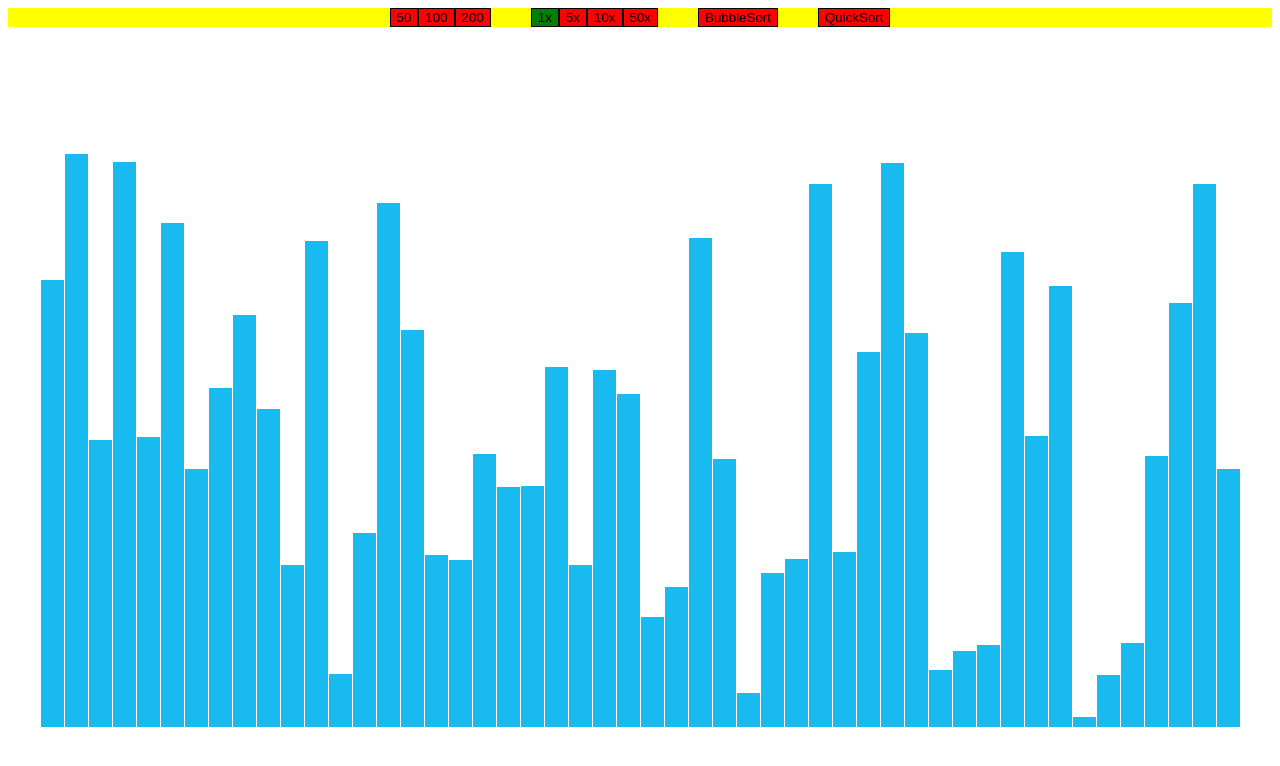
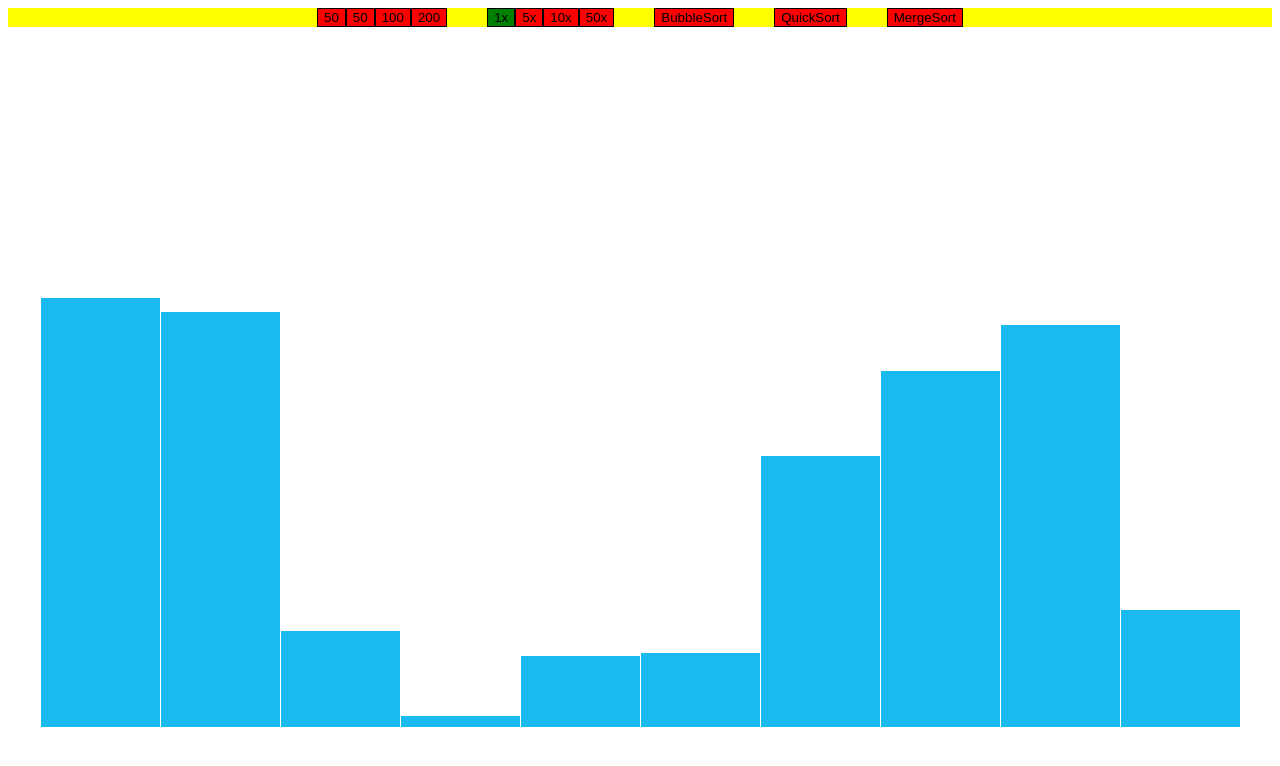
Before and after one commit to jackylauql/SortIt, a React (Create React App) app: page / in a window 1280 px wide. Shown: the top 766 px of the page. Built offline with nearby package versions, Linux system fonts and the light colour scheme.

Commit message:
Default amt of data, mergeSort Default amount of data changed to 10 Added mergeSort algo to buttonFunctions(not animated yet)

```diff
--- a/src/App.js
+++ b/src/App.js
@@ -22,7 +22,7 @@ function App() {
   }
 
   // All States
-  const [dataArray, setDataArray] = useState(generateRandomData(50))
+  const [dataArray, setDataArray] = useState(generateRandomData(10))
   const [animationSpeed, setAnimationSpeed] = useState(1)
   const [sorting, setSorting] = useState(false)
 
@@ -104,27 +104,36 @@ function App() {
 
       buttonFunctions.quickSort(arrayToSort, left, lowerIndex)
       buttonFunctions.quickSort(arrayToSort, lowerIndex + 1, right)
+    },
+
+    mergeSort: () => {
+      const mergeArrays = (leftArray, rightArray) => {
+        const mergedArray = []
+
+        while (leftArray.length && rightArray.length) {
+          if (leftArray[0].value < rightArray[0].value) {
+            mergedArray.push(leftArray.shift())
+          } else {
+            mergedArray.push(rightArray.shift())
+          }
+        }
+
+        return [...mergedArray, ...leftArray, ...rightArray]
+      }
+
+      const splitArray = (arrayToSplit) => {
+          if (arrayToSplit.length < 2) return arrayToSplit
+
+          const half = Math.floor(arrayToSplit.length / 2)
+
+          const halfArray = arrayToSplit.splice(0, half)
+
+          return mergeArrays(splitArray(halfArray), splitArray(arrayToSplit))
+      }
+
+      const sortedArray = splitArray(dataArray)
+      setDataArray(sortedArray)
     }
-
-    // quickSort: async (arrayToSort, left, right) => {
-    //   if (arrayToSort.length === 1) return
-    //   setSorting(true)
-
-    //   const pivot = arrayToSort[arrayToSort.length - 1]
-    //   let lowerIndex = 0
-    //   for (let i = 0; i < arrayToSort.length; i ++) {
-    //     if (arrayToSort[i] < pivot) {
-    //       const temp = arrayToSort[i]
-    //       arrayToSort[i] = arrayToSort[lowerIndex]
-    //       arrayToSort[lowerIndex] = temp
-    //       lowerIndex += 1
-    //     }
-    //   }
-    //   arrayToSort[arrayToSort.length - 1] = arrayToSort[lowerIndex]
-    //   arrayToSort[lowerIndex] = pivot
-
-    //   quickSort()
-    // }
   }
 
   return (
--- a/src/components/NavigationBar.js
+++ b/src/components/NavigationBar.js
@@ -9,6 +9,7 @@ const NavigationBar = ({ sorting, animationSpeed, buttonFunctions }) => {
             width:'100%'
         }}>
             <span style={{margin:'0 20px'}} className='buttonColumn'>
+                <NavigationButtons sorting={sorting} text={'50'} onClick={() => buttonFunctions.randomizeData(10)}/>
                 <NavigationButtons sorting={sorting} text={'50'} onClick={() => buttonFunctions.randomizeData(50)}/>
                 <NavigationButtons sorting={sorting} text={'100'} onClick={() => buttonFunctions.randomizeData(100)}/>
                 <NavigationButtons sorting={sorting} text={'200'} onClick={() => buttonFunctions.randomizeData(200)}/>
@@ -25,6 +26,10 @@ const NavigationBar = ({ sorting, animationSpeed, buttonFunctions }) => {
             <span style={{margin:'0 20px'}} className='buttonColumn'>
                 <NavigationButtons sorting={sorting} text={'QuickSort'} onClick={() => buttonFunctions.quickSort()}/>
             </span>
+            <span style={{margin:'0 20px'}} className='buttonColumn'>
+                <NavigationButtons sorting={sorting} text={'MergeSort'} onClick={() => buttonFunctions.mergeSort()}/>
+            </span>
+
         </div>
     )
 }
```
